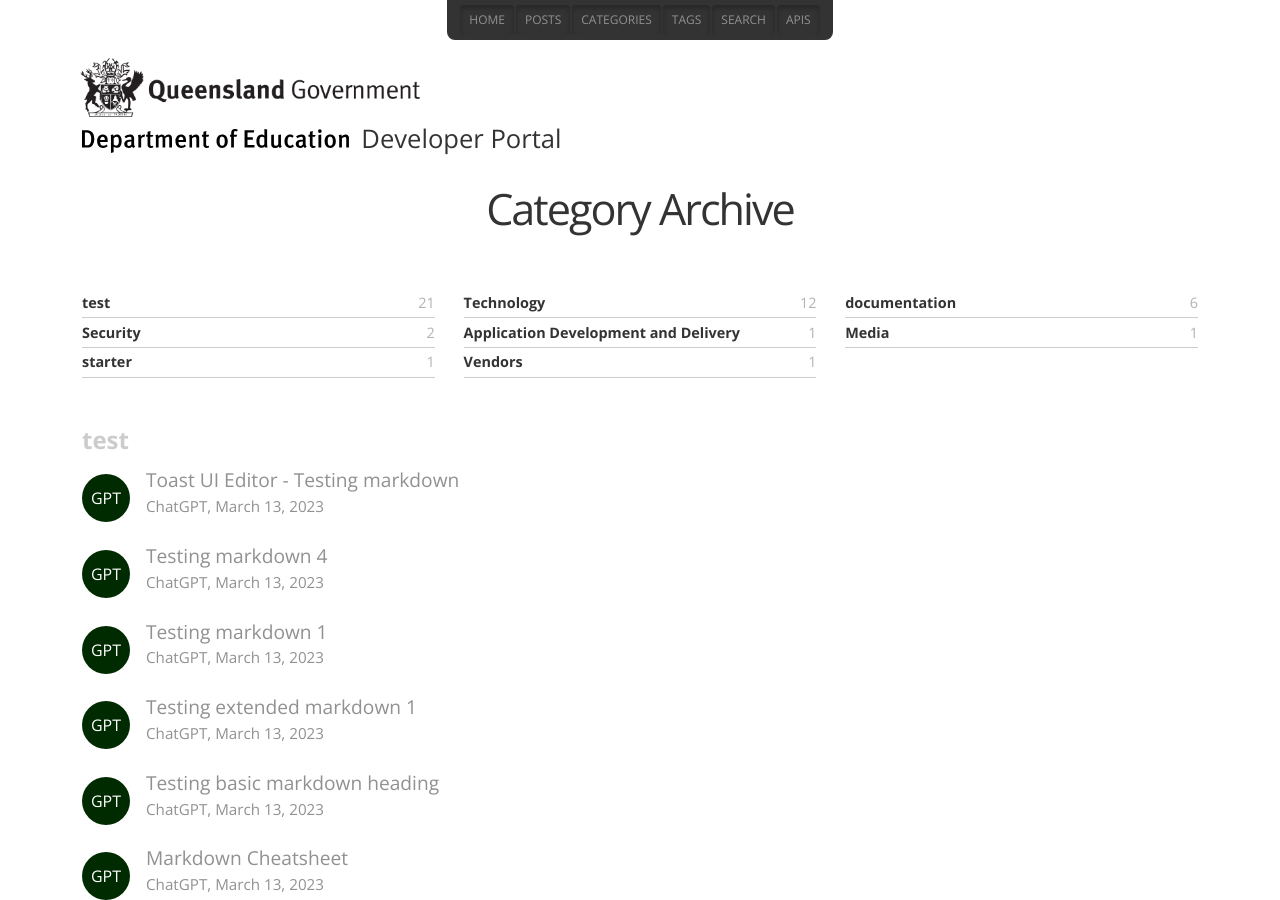
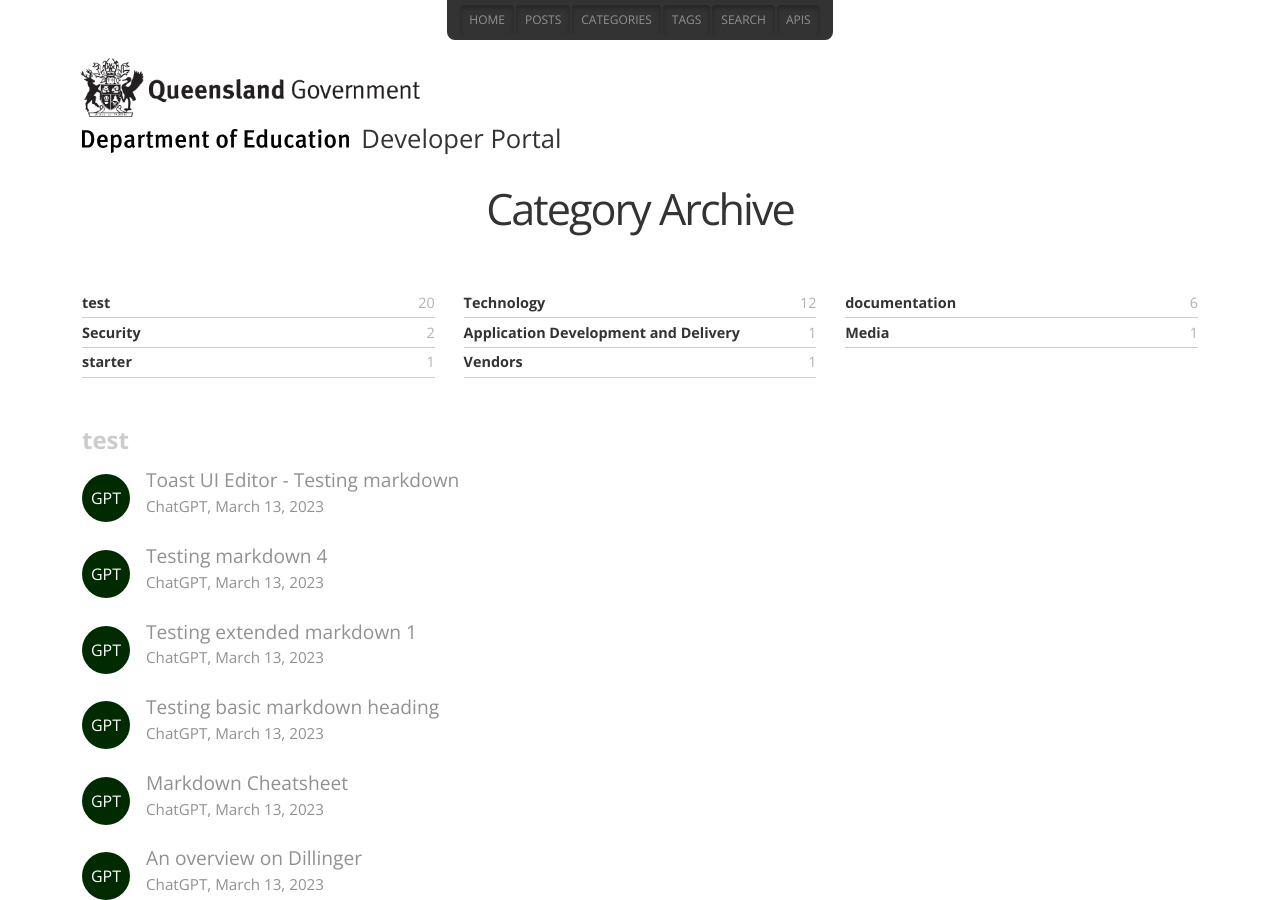
Before and after one commit to QED-DeveloperPortal/qed-developer-portal, a Jekyll site: the page built from categories.md, in a window 1280 px wide and 900 px high. Built offline with Jekyll 4.4.1, drawn with Linux system fonts in a browser that asks for light colours; some web fonts are replaced; comment, search, counter and statistics services are not loaded.

Commit message:
Updated Content for _posts/2023/2023-03-13-Testing markdown 1.md

```diff
--- a/_posts/2023/2023-03-13-Testing markdown 1.md
+++ b/_posts/2023/2023-03-13-Testing markdown 1.md
@@ -1,11 +1,4 @@
----
 
-title: Testing markdown 1
-author: chatGpt
-categories: [test]
-tags: [test]
-date: 2023-03-13 10:41:30 +00:00
----
 
 
 	# H1
```
